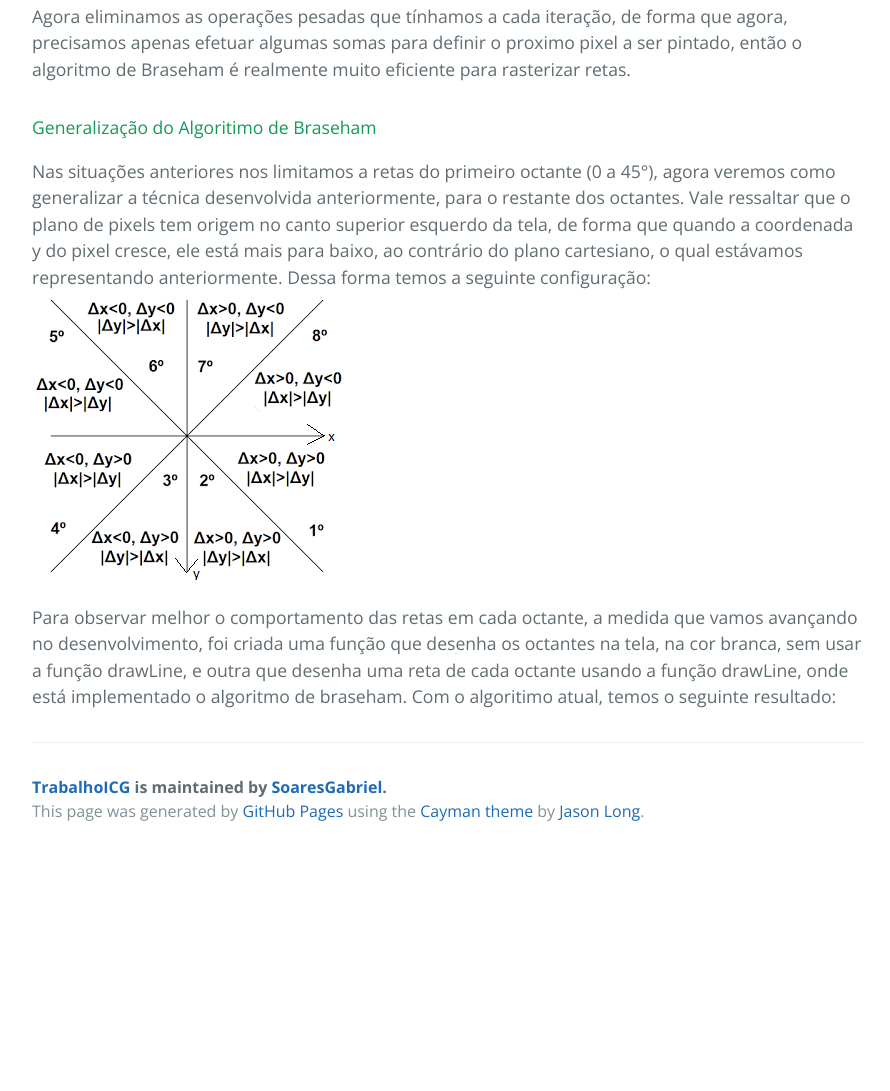
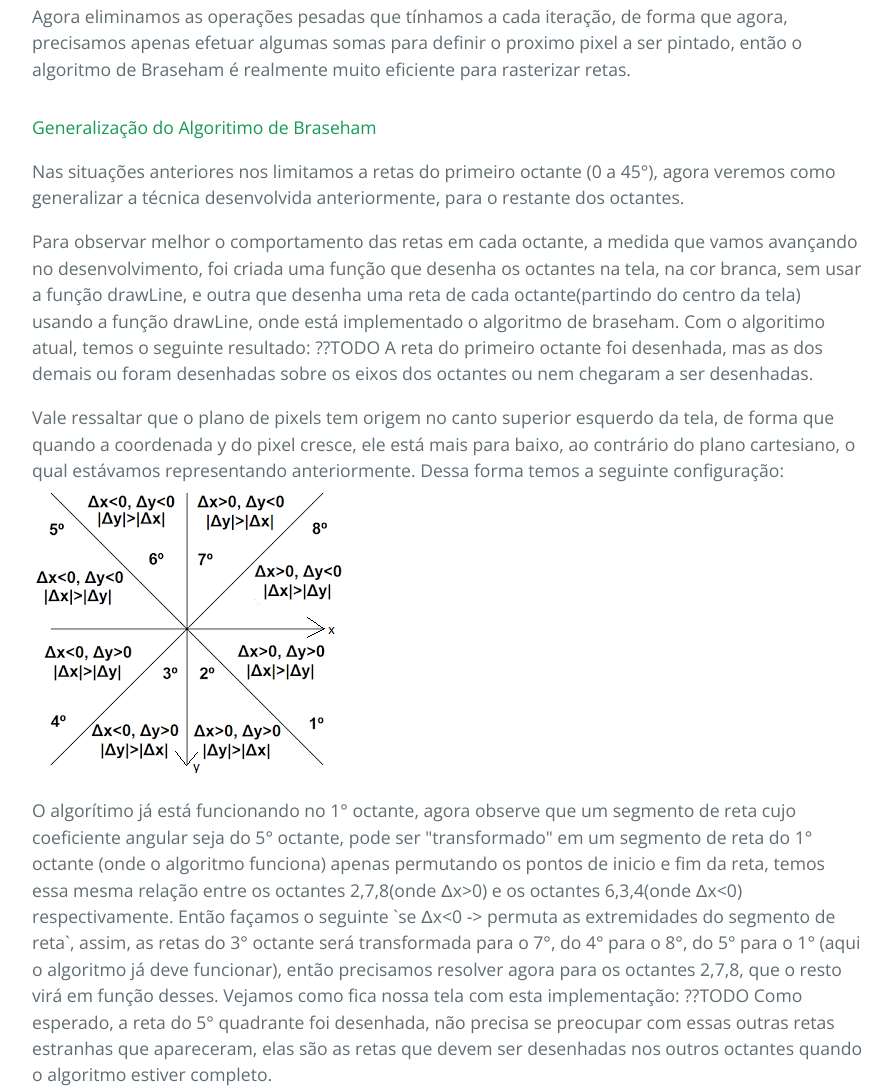
Before and after one commit to SoaresGabriel/TrabalhoICG, a plain HTML site: page index.html in a window 1280 px wide. Shown: the part 6378-7469 px from the top of the page, without its empty margins (192-1082 px from the left). Before the commit the page ends 7233 px from the top, so only its background shows below. Drawn offline with nearby package versions, Linux system fonts and the light colour scheme.

```diff
--- a/index.html
+++ b/index.html
@@ -130,10 +130,18 @@ E no caso do pixel 'ne':
 <h4>
 <a id="generalização-do-algoritimo-de-braseham" class="anchor" href="#generaliza%C3%A7%C3%A3o-do-algoritimo-de-braseham" aria-hidden="true"><span aria-hidden="true" class="octicon octicon-link"></span></a>Generalização do Algoritimo de Braseham</h4>
 
-<p>Nas situações anteriores nos limitamos a retas do primeiro octante (0 a 45°), agora veremos como generalizar a técnica desenvolvida anteriormente, para o restante dos octantes. Vale ressaltar que o plano de pixels tem origem no canto superior esquerdo da tela, de forma que quando a coordenada y do pixel cresce, ele está mais para baixo, ao contrário do plano cartesiano, o qual estávamos representando anteriormente. Dessa forma temos a seguinte configuração:
+<p>Nas situações anteriores nos limitamos a retas do primeiro octante (0 a 45°), agora veremos como generalizar a técnica desenvolvida anteriormente, para o restante dos octantes. </p>
+
+<p>Para observar melhor o comportamento das retas em cada octante, a medida que vamos avançando no desenvolvimento, foi criada uma função que desenha os octantes na tela, na cor branca, sem usar a função drawLine, e outra que desenha uma reta de cada octante(partindo do centro da tela) usando a função drawLine, onde está implementado o algoritmo de braseham. Com o algoritimo atual, temos o seguinte resultado:
+??TODO
+A reta do primeiro octante foi desenhada, mas as dos demais ou foram desenhadas sobre os eixos dos octantes ou nem chegaram a ser desenhadas.</p>
+
+<p>Vale ressaltar que o plano de pixels tem origem no canto superior esquerdo da tela, de forma que quando a coordenada y do pixel cresce, ele está mais para baixo, ao contrário do plano cartesiano, o qual estávamos representando anteriormente. Dessa forma temos a seguinte configuração:
 <img src="https://soaresgabriel.github.io/TrabalhoICG/images/octantesreal.png" alt="octantes"></p>
 
-<p>Para observar melhor o comportamento das retas em cada octante, a medida que vamos avançando no desenvolvimento, foi criada uma função que desenha os octantes na tela, na cor branca, sem usar a função drawLine, e outra que desenha uma reta de cada octante usando a função drawLine, onde está implementado o algoritmo de braseham. Com o algoritimo atual, temos o seguinte resultado:</p>
+<p>O algorítimo já está funcionando no 1° octante, agora observe que um segmento de reta cujo coeficiente angular seja do 5° octante, pode ser "transformado" em um segmento de reta do 1° octante (onde o algoritmo funciona) apenas permutando os pontos de inicio e fim da reta, temos essa mesma relação entre os octantes 2,7,8(onde Δx&gt;0) e os octantes 6,3,4(onde Δx&lt;0) respectivamente. Então façamos o seguinte `se Δx&lt;0 -&gt; permuta as extremidades do segmento de reta`, assim, as retas do 3° octante será transformada para o 7°, do 4° para o 8°, do 5° para o 1° (aqui o algoritmo já deve funcionar), então precisamos resolver agora para os octantes 2,7,8, que o resto virá em função desses. Vejamos como fica nossa tela com esta implementação:
+??TODO
+Como esperado, a reta do 5° quadrante foi desenhada, não precisa se preocupar com essas outras retas estranhas que apareceram, elas são as retas que devem ser desenhadas nos outros octantes quando o algoritmo estiver completo.</p>
 
       <footer class="site-footer">
         <span class="site-footer-owner"><a href="https://github.com/SoaresGabriel/TrabalhoICG">TrabalhoICG</a> is maintained by <a href="https://github.com/SoaresGabriel">SoaresGabriel</a>.</span>
```
Also changed, not shown: params.json (+1 -1 lines).
